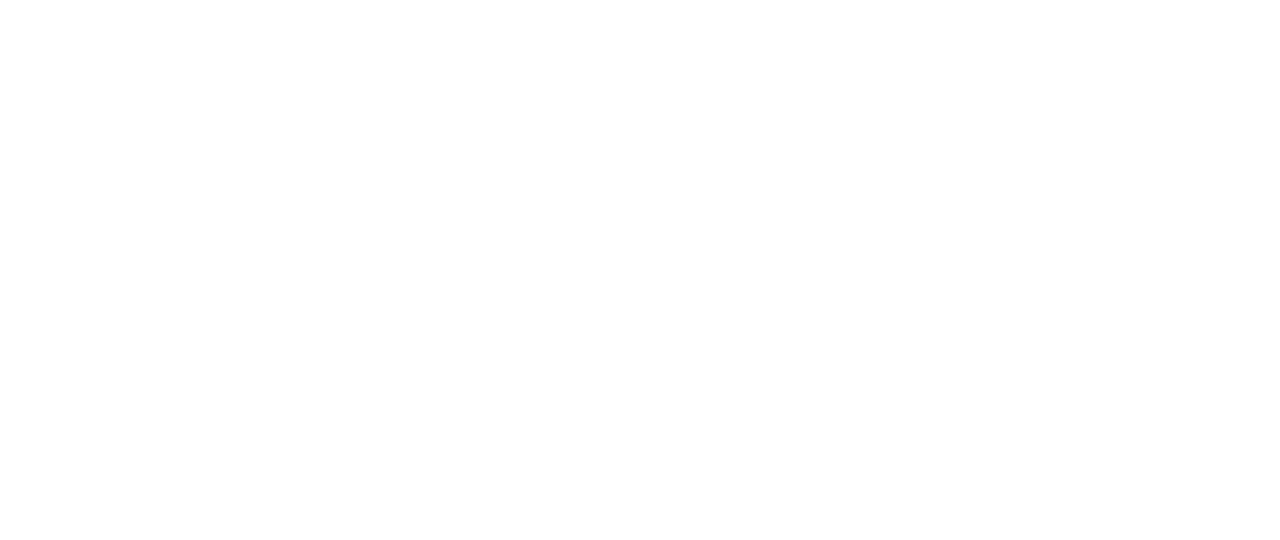
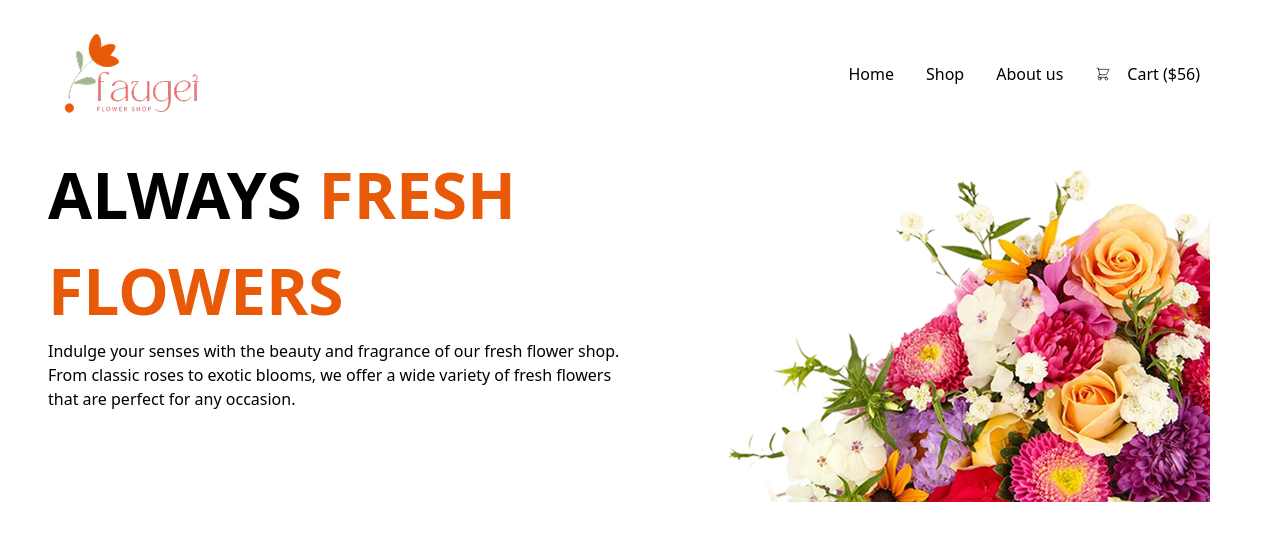
Before and after one commit to souravhasansu/assignment-2-12th-batch, a plain HTML site: page index.html in a window 1280 px wide. Drawn offline with nearby package versions, Linux system fonts and the light colour scheme.

Commit message:
header and always section

```diff
--- a/index.html
+++ b/index.html
@@ -3,10 +3,47 @@
 <head>
     <meta charset="UTF-8">
     <meta name="viewport" content="width=device-width, initial-scale=1.0">
-   <script src="https://cdn.jsdelivr.net/npm/@tailwindcss/browser@4"></script>
-    <title>Document</title>
+<script src="https://cdn.jsdelivr.net/npm/@tailwindcss/browser@4"></script>
+<link rel="stylesheet" href="/project.css/style.css">
+
+    <title>Faugei Flower Shop </title>
 </head>
 <body>
+    <header>
+        <!-- Logo Section -->
+        <div class="logo-section">
+            <!-- Image for the logo -->
+            <img src="/assets/logo.png" alt="Faugei Flower Shop Logo" class="logo-image">
+
+        </div>
+
+        <!-- Navigation Links -->
+        <nav>
+            <a href="#" class="home-link">Home</a>
+            <a href="#">Shop</a>
+            <a href="#">About us</a>
+            <a href="#" class="cart-link">
+                <svg class="cart-icon" xmlns="http://www.w3.org/2000/svg" fill="none" viewBox="0 0 24 24" stroke="currentColor">
+                    <path stroke-linecap="round" stroke-linejoin="round" d="M3 3h2l.4 2M7 13h10l4-8H5.4M7 13L5.4 5M7 13l-2.293 2.293c-.63.63-.184 1.707.707 1.707H17m0 0a2 2 0 100 4 2 2 0 000-4zm-8 2a2 2 0 11-4 0 2 2 0 014 0z" />
+                </svg>
+                <span style="font-weight: 500;">Cart ($56)</span>
+            </a>
+        </nav>
+    </header>
+
+        <!-- ALWAYS FRESH Section -->
+<div class="always-fresh-section">
+        <div class="h2">ALWAYS <span style="color: #E95A08;">FRESH FLOWERS</span>
+            <p class="text1">Indulge your senses with the beauty and fragrance of our fresh flower shop.
+             From classic roses to exotic blooms, we offer a wide variety of fresh flowers that are perfect for any occasion. </p>
+        </div>
+
+
+<img src="/assets/hero-flower.png" alt="">
+</div>
+
+
+
 
 </body>
 </html>
--- a/project.css/style.css
+++ b/project.css/style.css
@@ -0,0 +1,76 @@
+
+        /* header section start */
+
+        body{
+
+                margin: 1rem 2rem;
+        }
+
+header{
+
+background-color: white;
+justify-content: space-between;
+display: flex;
+align-items: center;
+border-radius: 12px;
+padding: 1 rem 1.5rem;
+margin: 1rem;
+}
+
+.logo-section {
+
+display: flex;
+align-items: center;
+margin: 1rem;
+}
+
+.cart-icon{
+width: 1rem;
+height: 1rem;
+
+}
+
+.cart-link{
+
+    display: flex;
+    align-items: center;
+    justify-content: space-between;
+    gap: 1rem;
+}
+nav{
+justify-content: space-between;
+display: flex;
+align-items: center;
+gap: 2rem;
+margin-left: 2rem;
+margin-right: 2rem;
+
+}
+
+.home-link{
+        font-weight: 500;
+}
+        /* header section close */
+
+        /* always fresh flower section */
+
+        .always-fresh-section{
+
+                display: flex;
+                margin: 1rem;
+                grid-template-columns: 2fr;
+
+        }
+.h2{
+        font-weight: 800;
+        font-size: 4rem;
+        width: 50%;
+}
+
+.text1{
+        display: flex;
+        font-size: 1rem;
+        font-weight: 400;
+
+}
+        /* always fresh flower section */
```
